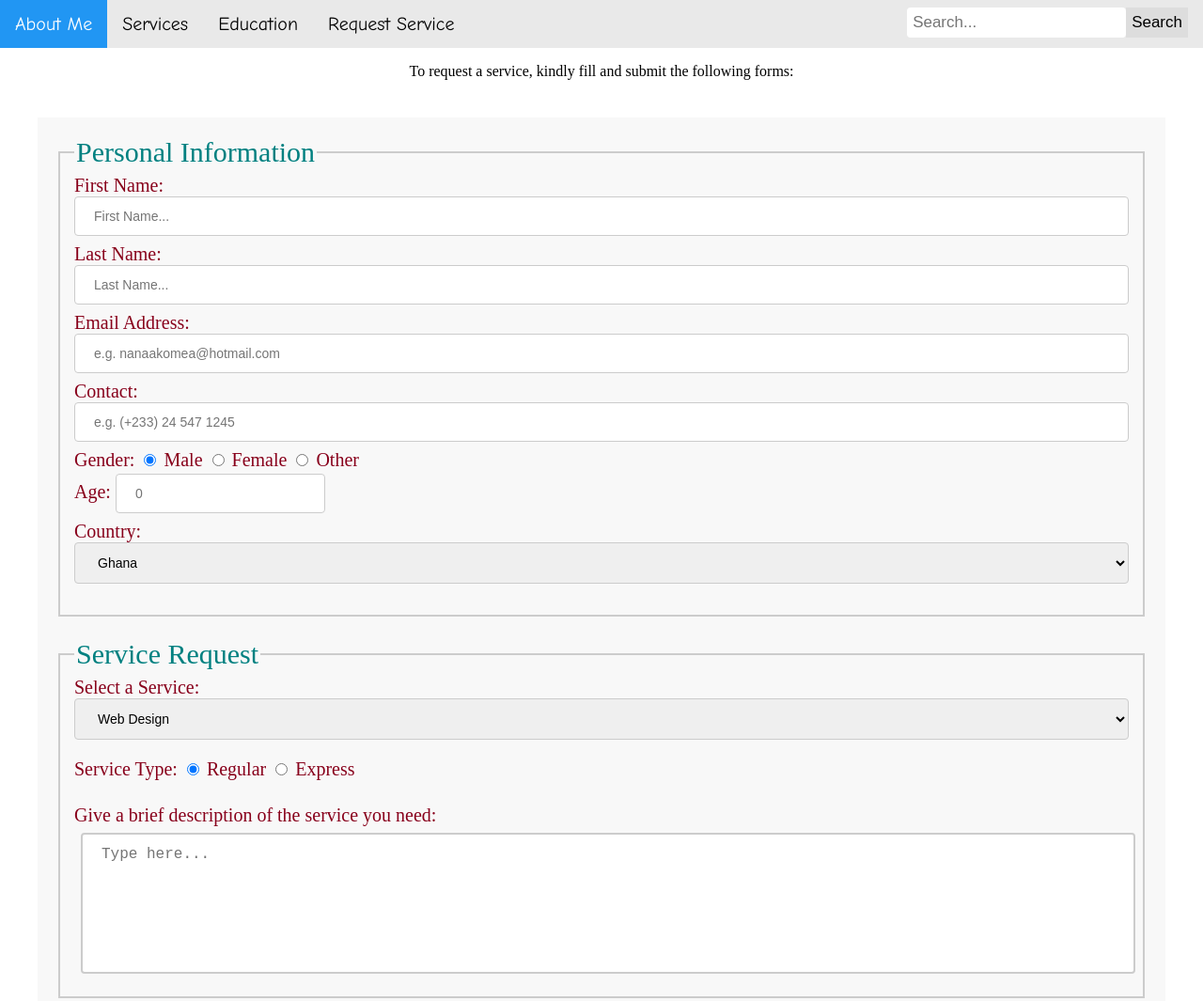
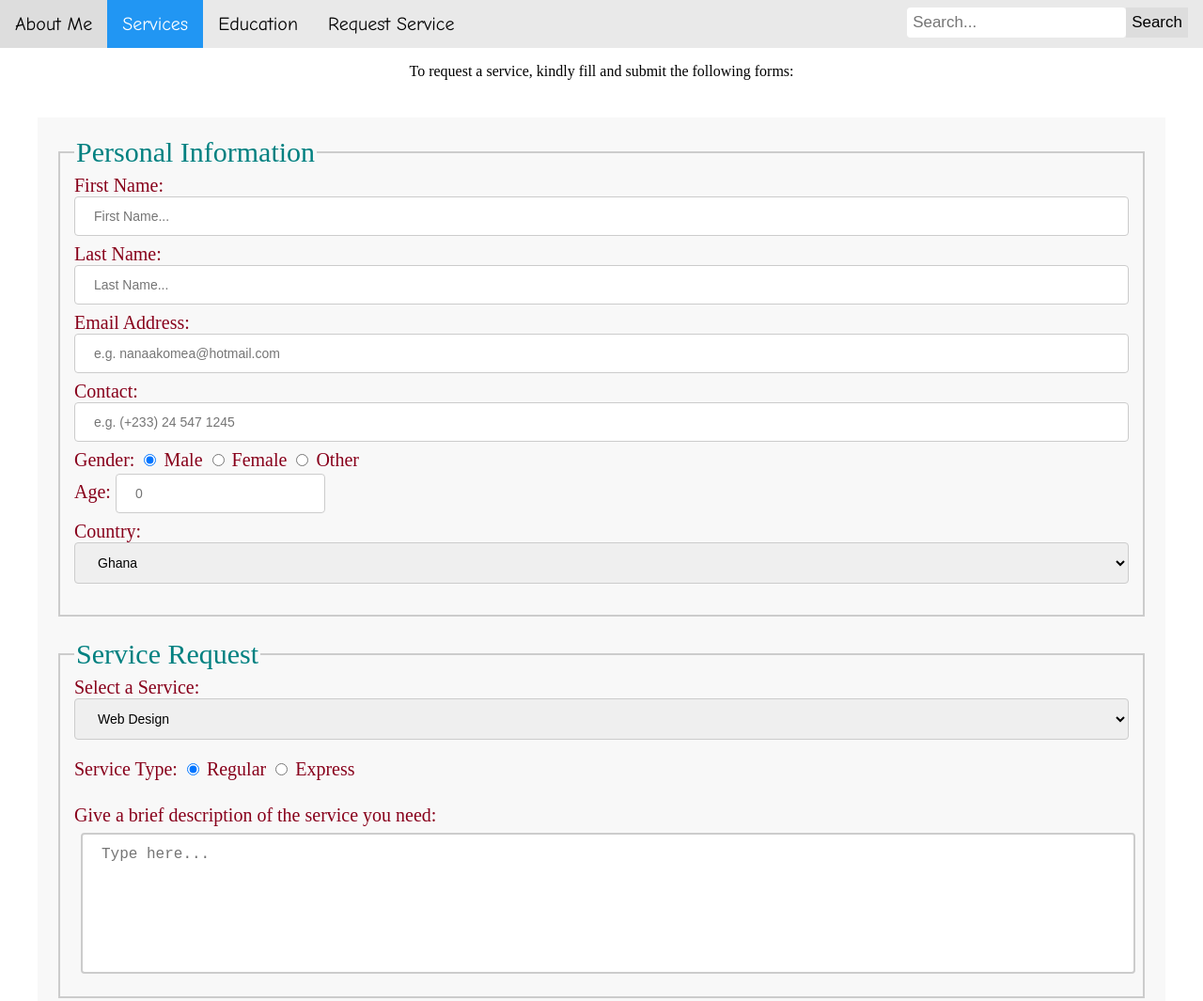
Before and after one commit to 1Twum/HTML5-tut1, a plain HTML site: page bookings.html in a window 1280 px wide. Shown: the top 1065 px of the page at 94% size. Drawn offline with Linux system fonts and the light colour scheme.

Commit message:
Update bookings.html
active fixed

```diff
--- a/bookings.html
+++ b/bookings.html
@@ -12,8 +12,8 @@
 			<!-- <a href="index.html"><img src="Images/logo.png" alt="logo area" class="logo"/></a> -->
 
 			<div class="navbar">
-						<a class="active" href="index.html">About Me</a></li>
-						<a href="services.html">Services</a>
+						<a class="" href="index.html">About Me</a></li>
+						<a class="active" href="services.html">Services</a>
 						<a href="education.html">Education</a>
 						<a href="bookings.html">Request Service</a>
 				<div class="searchbar">
```
